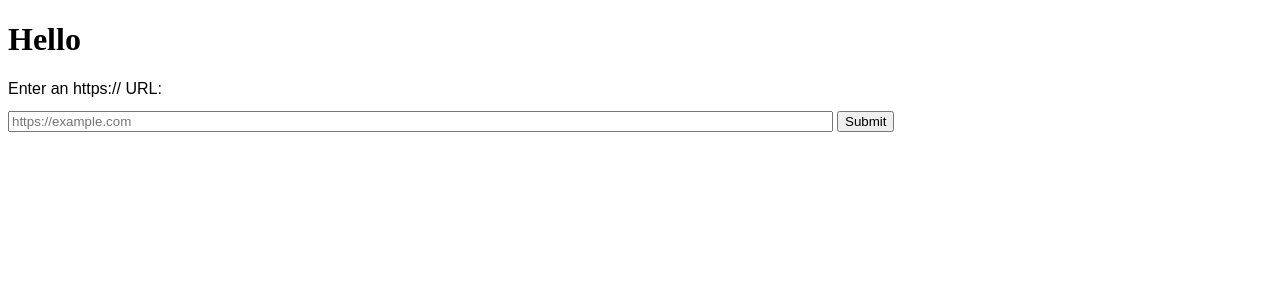
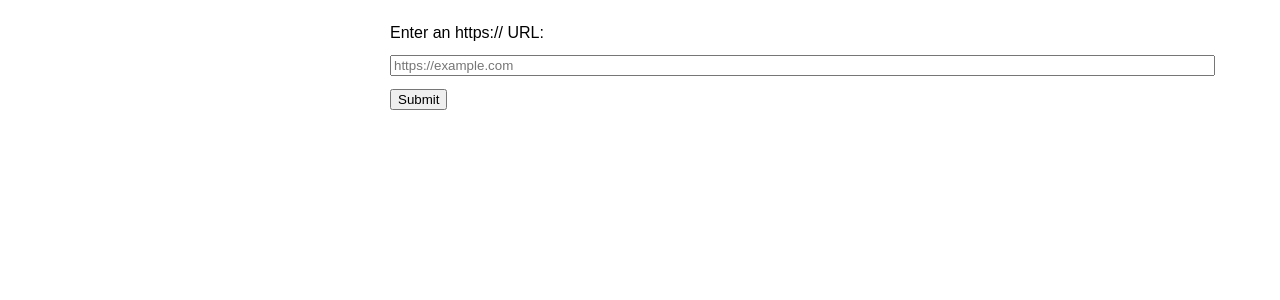
Before and after one commit to Ash4059/Phishing_website_detection, a Django app: page / in a window 1280 px wide. Shown: the top 300 px of the page. Run offline with Django 3.2, Linux system fonts and the light colour scheme; parts of the project's set-up code (start-up, migrations or seed data) failed here and were passed over.

Commit message:
Update index.html

```diff
--- a/template/index.html
+++ b/template/index.html
@@ -5,7 +5,7 @@
 <head>
     <meta charset="UTF-8">
     <meta name="viewport" content="width=device-width, initial-scale=1.0">
-    <link rel="icon"  href="{% static 'favicon/favicon.ico' %}">
+    <link rel="icon" href="{% static 'favicon/favicon.ico' %}">
     <title>Document</title>
     <style>
         label {
@@ -17,12 +17,18 @@
         label {
             margin: .4rem 0;
         }
+
+        .content {
+            max-width: 500px;
+            margin: auto;
+            background: white;
+            padding: 10px;
+        }
     </style>
 </head>
 
 <body>
-    <form method="POST" action="/detectWebsite">
-       <h1>Hello</h1>
+    <form class="content" method="POST" action="/detectWebsite">
         {% csrf_token %}
         <label for="url">Enter an https:// URL:</label>
 
```
